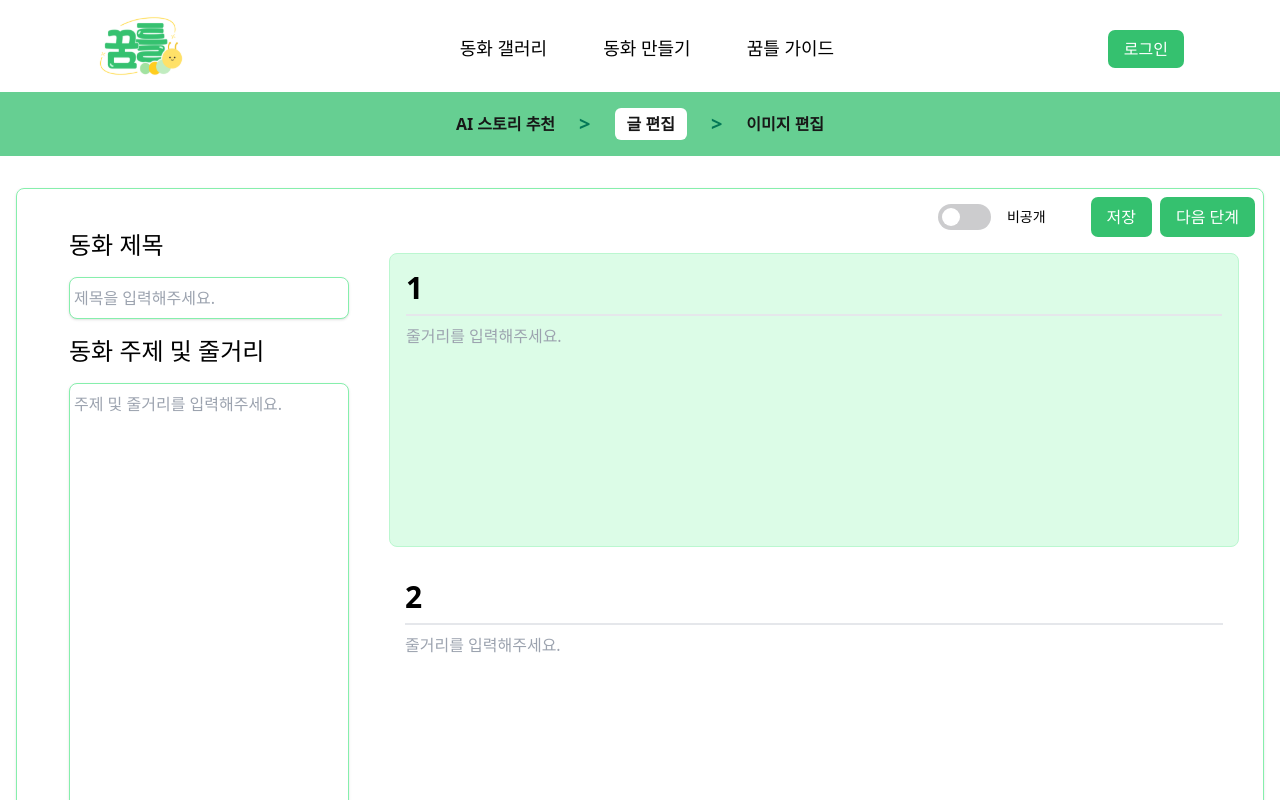
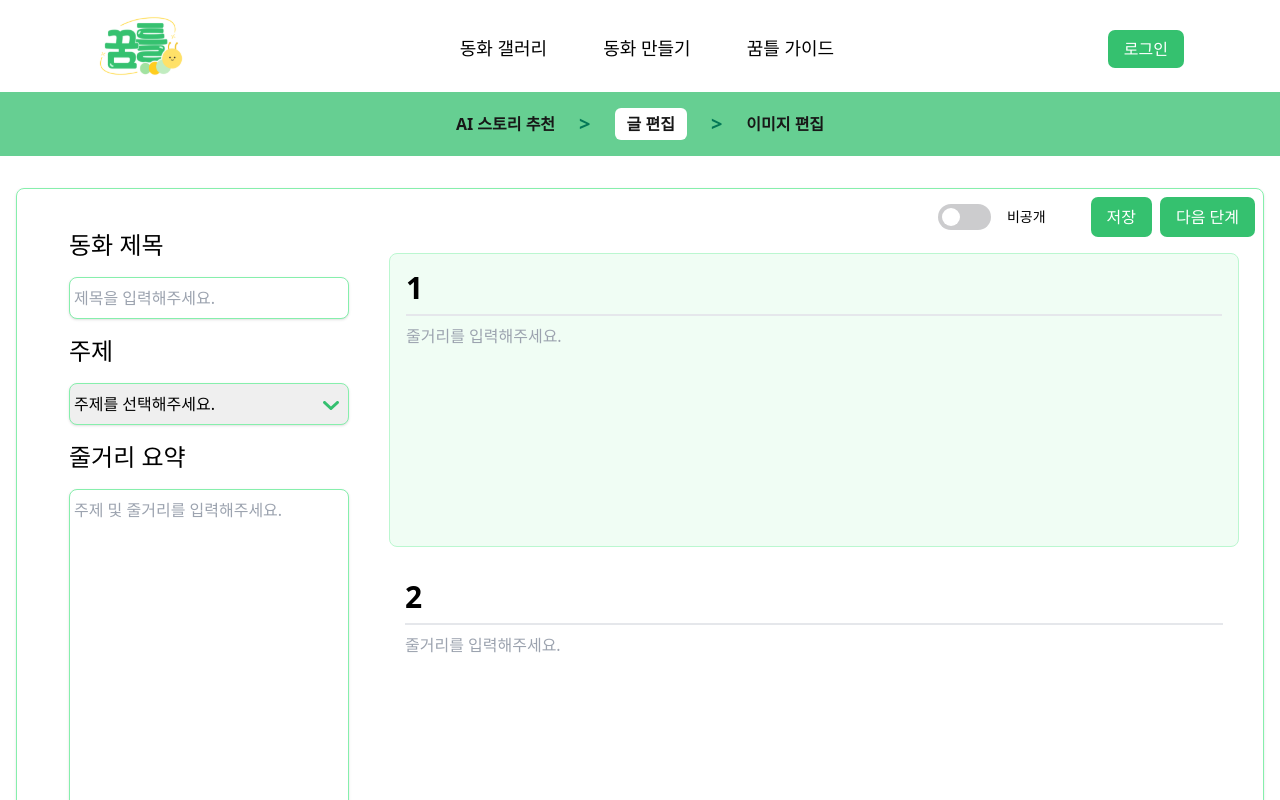
Before and after one commit to dddp014/dream-twist-fe, a Next.js app: page /edit in a window 1280 px wide. Shown: the top 800 px of the page. Built offline with nearby package versions, Linux system fonts and the light colour scheme; what @xpd/tailwind-3dtransforms would draw is missing.

Commit message:
✨ Feat: 줄거리 폼에 줄거리 요약 폼 추가

```diff
--- a/src/components/edit/FairytailForm.tsx
+++ b/src/components/edit/FairytailForm.tsx
@@ -10,11 +10,13 @@ Date        Author   Status    Description
 2024.07.25  임도헌   Modified  StoryBlock 컴포넌트 분리
 2024.07.25  임도헌   Modified  FairytailInfo 컴포넌트와 병합
 2024.07.25  임도헌   Modified  컴포넌트 전체 수정
+2024.07.26  임도헌   Modified  select및 summary 코드 수정
 */
 
 'use client';
 
 import Link from 'next/link';
+import Image from 'next/image';
 import { useState } from 'react';
 import Toggle from '../common/Toggle';
 import StoryBlock from './StoryBlock';
@@ -23,20 +25,35 @@ import { SubmitHandler, useForm } from 'react-hook-form';
 export interface IFairyTaleFormInputs {
     title: string;
     theme: string;
+    summary: string;
     storys: string[];
 }
 
+interface IthemesProps {
+    theme: string;
+    name: string;
+}
+
+const themes: IthemesProps[] = [
+    { theme: 'fable', name: '우화' },
+    { theme: 'environment', name: '환경' },
+    { theme: 'love', name: '사랑' },
+    { theme: 'adventure', name: '모험' },
+    { theme: 'Reasoning', name: '추리' },
+    { theme: 'etc', name: '기타' }
+];
+
 export default function FairytailForm() {
+    const [isClick, setIsClick] = useState(0);
     const {
         register,
         handleSubmit,
         formState: { errors }
     } = useForm<IFairyTaleFormInputs>();
+
     const onSubmit: SubmitHandler<IFairyTaleFormInputs> = (data) => {
-        console.log(data);
+        console.log(data.storys);
     };
-
-    const [isClick, setIsClick] = useState(0);
 
     const handleClick = (idx: number) => {
         setIsClick(idx);
@@ -64,11 +81,38 @@ export default function FairytailForm() {
                         </span>
                     )}
                     <label htmlFor="theme" className="m-4 text-2xl">
-                        동화 주제 및 줄거리
+                        주제
+                    </label>
+                    <div className="relative">
+                        <Image
+                            className="absolute top-[34px] left-[270px]"
+                            src={'/images/dropdown.svg'}
+                            alt="drop-icon"
+                            width={16}
+                            height={0}
+                        />
+                        <select
+                            className="w-[280px] m-4 p-2 pl-1 border border-green-300 rounded-lg shadow focus:outline-none focus:border-2 appearance-none"
+                            id="theme"
+                            {...register('theme', { required: true })}
+                        >
+                            <option selected defaultValue="">
+                                주제를 선택해주세요.
+                            </option>
+                            {themes.map(({ theme, name }) => (
+                                <option key={theme} value={theme}>
+                                    {name}
+                                </option>
+                            ))}
+                        </select>
+                    </div>
+
+                    <label htmlFor="summary" className="m-4 text-2xl">
+                        줄거리 요약
                     </label>
                     <textarea
-                        id="theme"
-                        {...register('theme', { required: true })}
+                        id="summary"
+                        {...register('summary', { required: true })}
                         className="w-[280px] h-[460px] m-4 p-2 pl-1 border border-green-300 rounded-lg shadow focus:outline-none focus:border-2"
                         placeholder="주제 및 줄거리를 입력해주세요."
                     />
--- a/src/components/edit/StoryBlock.tsx
+++ b/src/components/edit/StoryBlock.tsx
@@ -6,6 +6,7 @@ Author : 임도헌
 History
 Date        Author   Status    Description
 2024.07.25  임도헌   Create  StoryBlock 컴포넌트 분리
+2024.07.26  임도헌   Create  StoryBlock 컴포넌트 색상 변경
 */
 
 import { UseFormRegister, FieldErrors, FieldError } from 'react-hook-form';
@@ -30,8 +31,8 @@ export default function StoryBlock({
     return (
         <div
             key={index}
-            className={`m-4 rounded-lg p-4 hover:border hover:bg-green-100 hover:border-green-300 active:bg-green-200
-                ${isClick === index ? 'bg-green-100 border border-green-200' : ''}`}
+            className={`m-4 rounded-lg p-4 hover:border hover:bg-green-50 hover:border-green-300 active:bg-green-100
+                ${isClick === index ? 'bg-green-50 border border-green-200' : ''}`}
             onClick={() => {
                 handleClick(index);
             }}
@@ -46,8 +47,8 @@ export default function StoryBlock({
             <textarea
                 id={`story${index}`}
                 {...register(`storys.${index}`, { required: true })}
-                className={`resize-none h-[200px] w-full overflow-auto focus:outline-none focus:border-none hover:bg-green-100 active:bg-green-200
-                ${isClick === index ? 'bg-green-100 border-green-200' : ''}`}
+                className={`resize-none h-[200px] w-full overflow-auto focus:outline-none focus:border-none hover:bg-green-50 active:bg-green-100
+                ${isClick === index ? 'bg-green-50 border-green-200' : ''}`}
                 placeholder="줄거리를 입력해주세요."
             />
             {pageError && (
```
